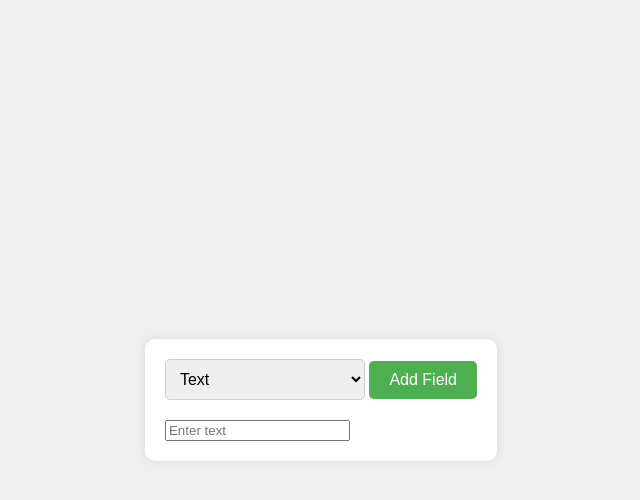
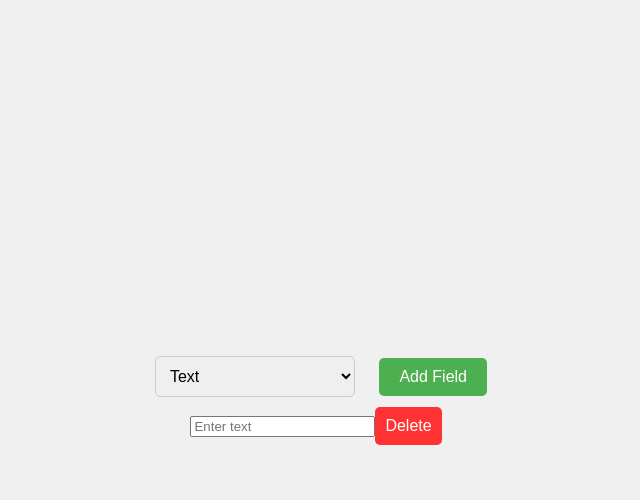
Before and after one commit to sintu009/jsp_assignment, a plain HTML site: page dropdown.html in a window 1280 px wide. Both pictures are taken after a click on the button "Add Field". Shown: the whole page, without its empty margins (319-959 px from the left). Drawn offline with Linux system fonts and the light colour scheme.

Commit message:
first commit

```diff
--- a/dropdown.html
+++ b/dropdown.html
@@ -45,20 +45,29 @@
             color: white;
             border-radius: 5px;
             cursor: pointer;
+            margin-left: 10px;
         }
 
-        .form-group button:hover {
-            background-color: #45a049;
+        .form-group select,
+        .form-group input,
+        .delete-button {
+            font-size: 16px;
+            padding: 10px;
+            border: 1px solid #ccc;
+            border-radius: 5px;
+            margin-right: 10px;
         }
 
-        .form-output {
-            margin-top: 20px;
+        .delete-button {
+            background-color: #ff3333;
+            color: white;
+            border: none;
+            cursor: pointer;
         }
     </style>
 </head>
 
 <body>
-    <div class="form-container">
     <div class="form-group">
         <select id="inputType">
             <option value="text">Text</option>
@@ -68,8 +77,7 @@
         </select>
         <button onclick="addField()">Add Field</button>
     </div>
-        <div class="form-output" id="formOutput"></div>
-    </div>
+    <div id="formOutput"></div>
 
     <script>
         function addField() {
@@ -78,7 +86,15 @@
             const newField = document.createElement(inputType === 'textarea' ? 'textarea' : 'input');
             newField.type = inputType;
             newField.placeholder = `Enter ${inputType}`;
+            const deleteButton = document.createElement('button');
+            deleteButton.innerText = 'Delete';
+            deleteButton.className = 'delete-button';
+            deleteButton.onclick = function () {
+                newField.remove();
+                deleteButton.remove();
+            };
             formOutput.appendChild(newField);
+            formOutput.appendChild(deleteButton);
         }
     </script>
 </body>
```
Also changed, not shown: index.html (+2 -2 lines). Lines whose indentation alone changed are shown as unchanged.
